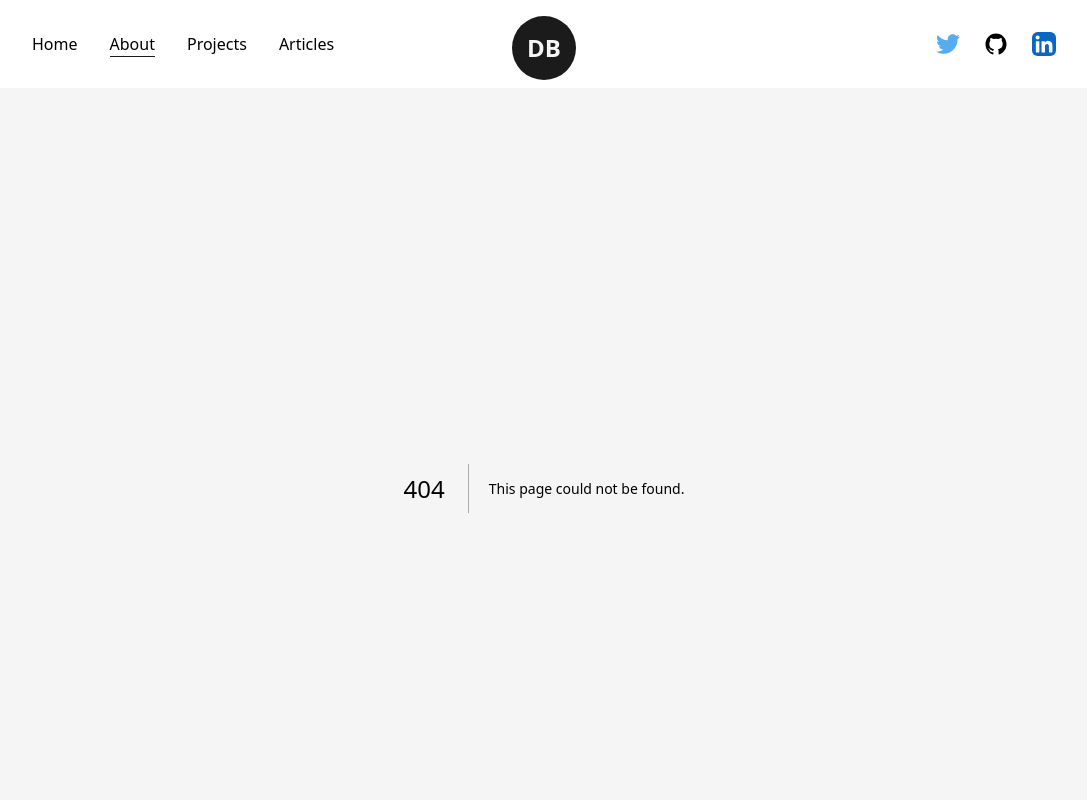
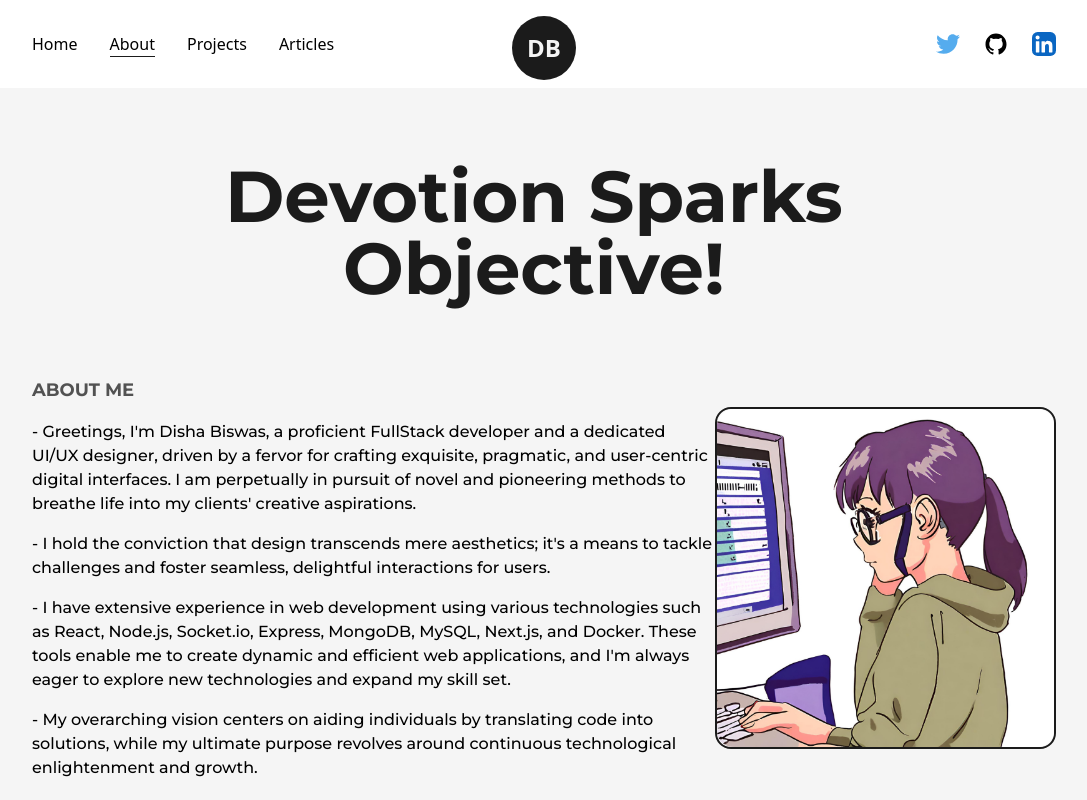
Before and after one commit to Decoder-25/Portfolio-website, a Next.js app: page /about in a window 1280 px wide. Before the commit this address had no page. Shown: the top 800 px of the page, without its empty margins (96-1183 px from the left). Built offline with nearby package versions, Linux system fonts and the light colour scheme.

Commit message:
Done with the about section

```diff
--- /dev/null
+++ b/src/pages/about.js
@@ -0,0 +1,72 @@
+import React from "react";
+import Head from "next/head";
+import AnimatedText from "@/components/AnimatedText";
+import Layout from "@/components/Layout";
+import pp from "../../public/images/profile/about me.png";
+import Image from "next/image";
+
+const about = () => {
+  return (
+    <>
+      <Head>
+        <title>Disha | About Page</title>
+        <meta
+          name="description"
+          content="This is my portfolio website. I am a developer, If anybody needs any type of development, they can contact me."
+        />
+      </Head>
+      <main className="flex w-full flex-col items-center justify-center">
+        <Layout className="pt-16">
+          <AnimatedText
+            text="Devotion Sparks Objective!"
+            className="!text-7xl mb-16"
+          />
+          <div className="flex flex-col md:flex-row items-center justify-center">
+            <div className="text-center md:text-left md:w-2/3">
+              <h2 className="mb-4 text-lg font-bold uppercase text-dark/75">
+                About Me
+              </h2>
+              <p className="font-medium">
+                - Greetings, I&apos;m Disha Biswas, a proficient FullStack developer and a
+                dedicated UI/UX designer, driven by a fervor for crafting
+                exquisite, pragmatic, and user-centric digital interfaces. I am
+                perpetually in pursuit of novel and pioneering methods to
+                breathe life into my clients&apos; creative aspirations.
+              </p>
+              <p className="font-medium my-4">
+                - I hold the conviction that design transcends mere aesthetics;
+                it&apos;s a means to tackle challenges and foster seamless,
+                delightful interactions for users.
+              </p>
+              <p className="font-medium mb-4">
+                - I have extensive experience in web development using various
+                technologies such as React, Node.js, Socket.io, Express,
+                MongoDB, MySQL, Next.js, and Docker. These tools enable me to
+                create dynamic and efficient web applications, and I&apos;m always
+                eager to explore new technologies and expand my skill set.
+              </p>
+              <p className="font-medium">
+                - My overarching vision centers on aiding individuals by
+                translating code into solutions, while my ultimate purpose
+                revolves around continuous technological enlightenment and
+                growth.
+              </p>
+            </div>
+            <div className="text-center md:text-right md:w-1/3 flex justify-end">
+                          <div className="max-w-sm mx-auto md:mx-0 rounded-2xl border-2 border-solid border-dark">
+                <Image
+                  src={pp}
+                  alt="Disha"
+                  className="w-full h-auto object-cover rounded-2xl"
+                  layout="responsive"
+                />
+              </div>
+            </div>
+          </div>
+        </Layout>
+      </main>
+    </>
+  );
+};
+
+export default about;
```
